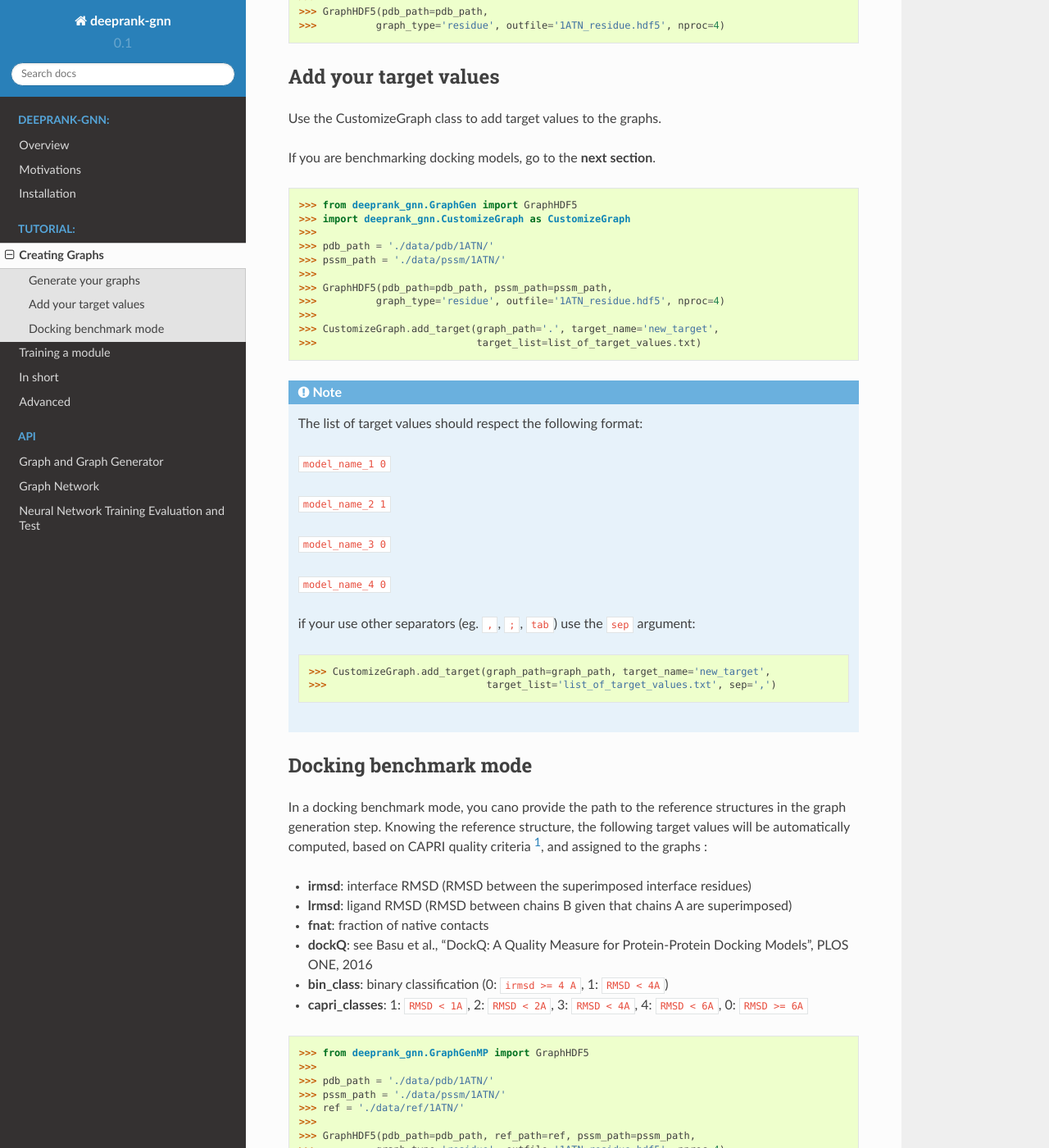
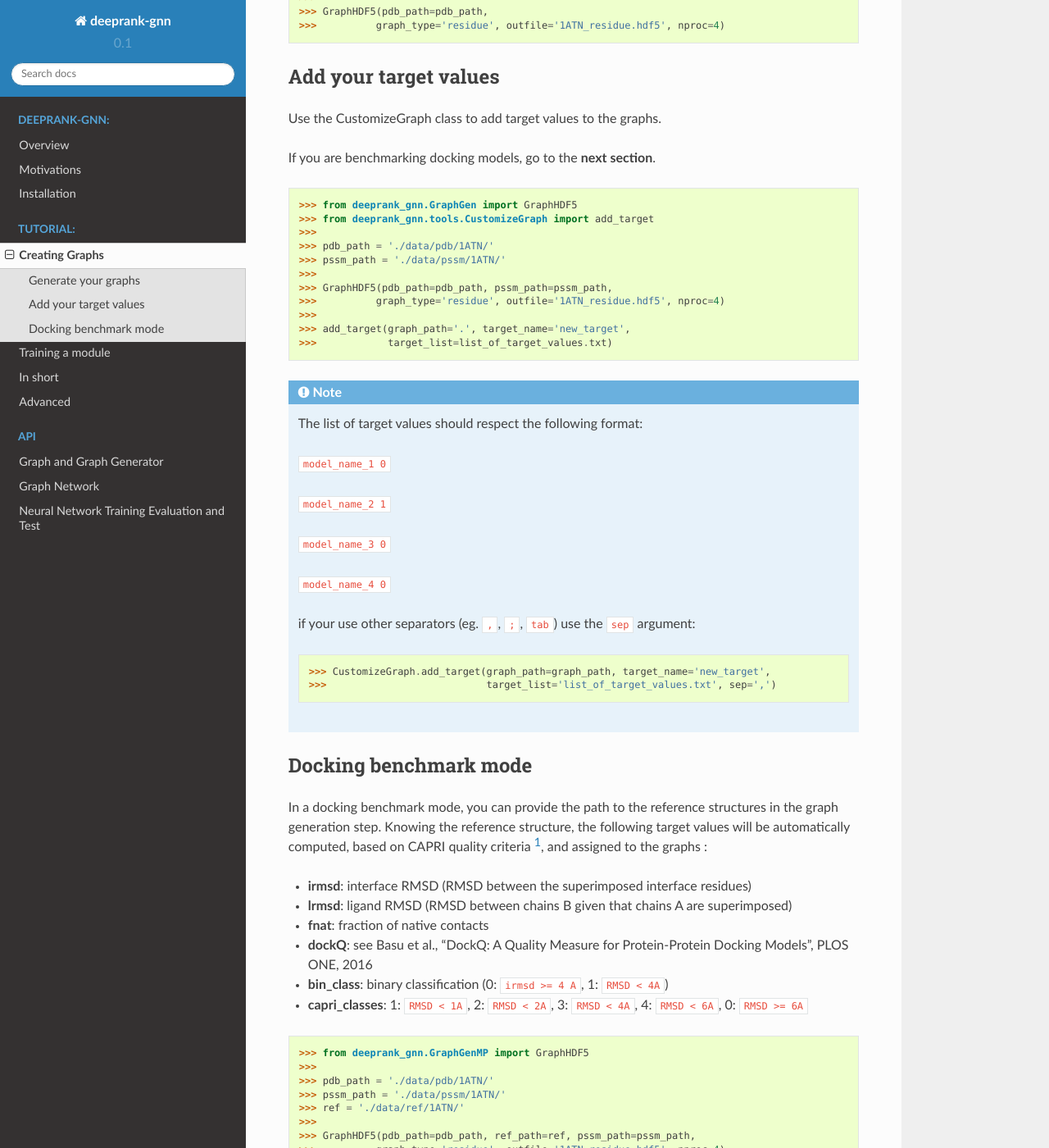
Before and after one commit to DeepRank/Deeprank-GNN, a Sphinx documentation site: the page built from docs/tutorial.generate_graph.rst, in a window 1280 px wide and 1400 px high, scrolled down 1783 px. Shown: the whole window at 82% size. Built offline with Sphinx 7.4.7 and the Read the Docs theme 2.0.0, drawn with Linux system fonts in a browser that asks for light colours.

Commit message:
Update tutorial.generate_graph.rst

```diff
--- a/docs/tutorial.generate_graph.rst
+++ b/docs/tutorial.generate_graph.rst
@@ -89,7 +89,7 @@ Use the CustomizeGraph class to add target values to the graphs.
 If you are benchmarking docking models, go to the **next section**.
 
 >>> from deeprank_gnn.GraphGen import GraphHDF5
->>> import deeprank_gnn.CustomizeGraph as CustomizeGraph
+>>> from deeprank_gnn.tools.CustomizeGraph import add_target
 >>>
 >>> pdb_path = './data/pdb/1ATN/'
 >>> pssm_path = './data/pssm/1ATN/'
@@ -97,8 +97,8 @@ If you are benchmarking docking models, go to the **next section**.
 >>> GraphHDF5(pdb_path=pdb_path, pssm_path=pssm_path,
 >>>          graph_type='residue', outfile='1ATN_residue.hdf5', nproc=4)
 >>>
->>> CustomizeGraph.add_target(graph_path='.', target_name='new_target',
->>>                           target_list=list_of_target_values.txt)
+>>> add_target(graph_path='.', target_name='new_target',
+>>>            target_list=list_of_target_values.txt)
 
 .. note::
   The list of target values should respect the following format:
@@ -120,7 +120,7 @@ If you are benchmarking docking models, go to the **next section**.
 Docking benchmark mode
 -------------------------------------
 
-In a docking benchmark mode, you cano provide the path to the reference structures in the graph generation step. Knowing the reference structure, the following target values will be automatically computed, based on CAPRI quality criteria [1]_,  and assigned to the graphs :
+In a docking benchmark mode, you can provide the path to the reference structures in the graph generation step. Knowing the reference structure, the following target values will be automatically computed, based on CAPRI quality criteria [1]_,  and assigned to the graphs :
 
 - **irmsd**: interface RMSD (RMSD between the superimposed interface residues)
 
```
